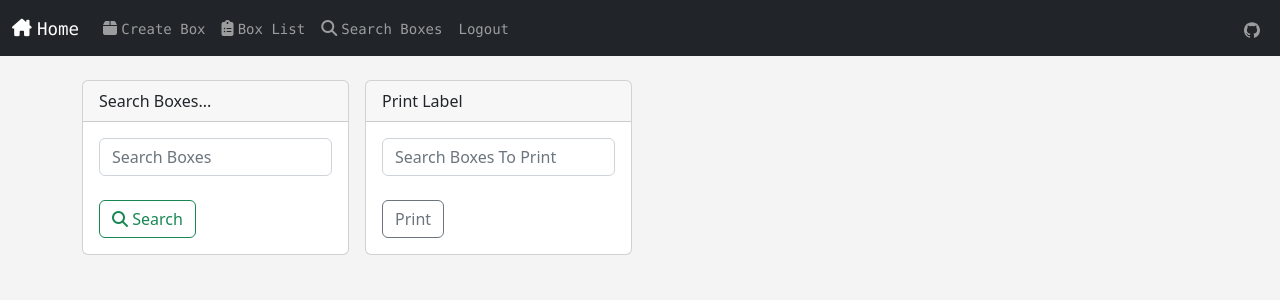
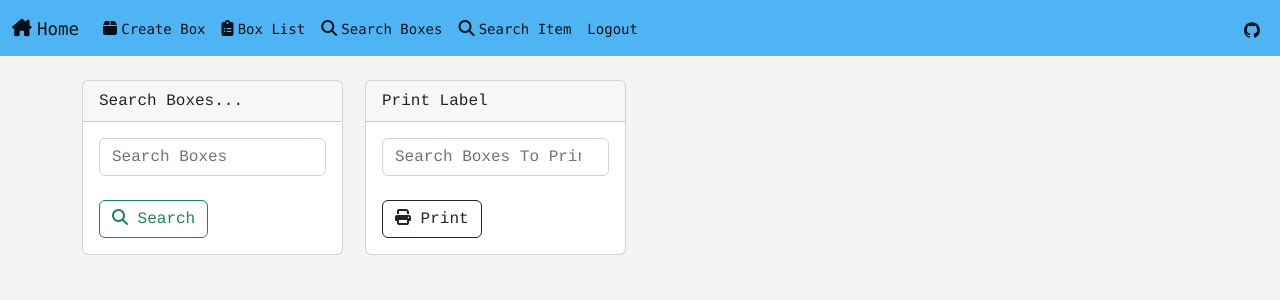
Before and after one commit to lexFav/MovingWebApp_2, a Django app: page /search_boxes in a window 1280 px wide. Shown: the top 300 px of the page. Run offline with Django 3.2, Linux system fonts and the light colour scheme; a user stored in the database is signed in; some libraries are stand-ins or nearby versions.

Commit message:
search item commit

```diff
--- a/mainApp/forms.py
+++ b/mainApp/forms.py
@@ -1,4 +1,3 @@
-import imp
 from django import forms
 from django.forms import ModelForm
 from .models import Box, BoxItem
--- a/mainApp/models.py
+++ b/mainApp/models.py
@@ -13,7 +13,7 @@ class Box(models.Model):
 class BoxItem(models.Model):
     box = models.ForeignKey(Box, blank=True, null=True, on_delete=models.CASCADE)
     item_name = models.CharField('Item Name', max_length=300)
-    item_quantity = models.CharField('Item Quantity', max_length=50)
+    item_quantity = models.CharField('Item Quantity', max_length=50, default=1)
     item_creation_date = models.DateTimeField('Item Date', blank=True)
 
     def __str__(self):
--- a/mainApp/static/script.js
+++ /dev/null
@@ -1 +0,0 @@
-/* Nothing Yet! */
--- a/mainApp/templates/mainApp/base.html
+++ b/mainApp/templates/mainApp/base.html
@@ -6,6 +6,7 @@
     <title>Moving Box Web App</title>
     <link href="https://cdn.jsdelivr.net/npm/bootstrap@5.2.0-beta1/dist/css/bootstrap.min.css" rel="stylesheet" integrity="sha384-0evHe/X+R7YkIZDRvuzKMRqM+OrBnVFBL6DOitfPri4tjfHxaWutUpFmBp4vmVor" crossorigin="anonymous">
     {% load static %}
+    <link rel="shortcut icon" href="{% static 'favicon.ico' %}" type="image/x-icon">
     <link href="{% static 'style.css' %}" rel="stylesheet">
     <script src="https://kit.fontawesome.com/4f19e509b9.js" crossorigin="anonymous"></script>
   </head>
--- a/mainApp/templates/mainApp/box_list.html
+++ b/mainApp/templates/mainApp/box_list.html
@@ -4,7 +4,7 @@
 {% load static %}
 {% if user.is_authenticated %}
 
-    <h1>Box List</h1>
+    <h1 class="courier">Box List</h1>
     <br/>
 
 {% for box in box_list %}
@@ -22,7 +22,7 @@
     {% if user.is_authenticated %}
       {% for item in box_Item_list %}
           {% if item.box.id == box.id %}
-        <li>{{ item.item_name }}
+        <li>{{ item.item_name }} | {{ item.item_quantity }}
           <a href="{% url 'edit-item' item.id %}" class="btn btn-outline-dark btn-sm" title="Edit">
             <svg xmlns="http://www.w3.org/2000/svg" width="16" height="16" fill="currentColor" class="bi bi-pen" viewBox="0 0 16 16">
                 <path d="m13.498.795.149-.149a1.207 1.207 0 1 1 1.707 1.708l-.149.148a1.5 1.5 0 0 1-.059 2.059L4.854 14.854a.5.5 0 0 1-.233.131l-4 1a.5.5 0 0 1-.606-.606l1-4a.5.5 0 0 1 .131-.232l9.642-9.642a.5.5 0 0 0-.642.056L6.854 4.854a.5.5 0 1 1-.708-.708L9.44.854A1.5 1.5 0 0 1 11.5.796a1.5 1.5 0 0 1 1.998-.001zm-.644.766a.5.5 0 0 0-.707 0L1.95 11.756l-.764 3.057 3.057-.764L14.44 3.854a.5.5 0 0 0 0-.708l-1.585-1.585z"/>
--- a/mainApp/templates/mainApp/create_box.html
+++ b/mainApp/templates/mainApp/create_box.html
@@ -31,7 +31,7 @@
             </div>
 
 
-                <button type="submit" value="Submit" class="btn btn-outline-secondary" id="courier">
+                <button type="submit" value="Submit" class="btn btn-outline-success" id="courier">
                 <i class="fa-solid fa-circle-check"></i> Submit
                 </button>
         </form>
--- a/mainApp/templates/mainApp/navbar.html
+++ b/mainApp/templates/mainApp/navbar.html
@@ -1,4 +1,4 @@
-<nav class="navbar navbar-expand-lg navbar-dark bg-dark">
+<nav class="navbar navbar-expand-lg" style="background-color: #4eb4f3;">
     <div class="container-fluid">
       <a class="navbar-brand" href="{% url 'home' %}">
         <i class="fa-solid fa-house-chimney fa-sm"></i> <code>Home</code></a>
@@ -8,36 +8,40 @@
       <div class="collapse navbar-collapse" id="navbarSupportedContent">
         <ul class="navbar-nav me-auto mb-2 mb-lg-0">
           <li class="nav-item">
-            <a class="nav-link" href="{% url 'create-box' %}">
+            <a class="nav-link active" href="{% url 'create-box' %}">
               <i class="fa-solid fa-box"></i> <code>Create Box</code></a>
           </li>
 
           <li class="nav-item">
-            <a class="nav-link" href="{% url 'box-list' %}"><i class="fa-solid fa-clipboard-list"></i> <code>Box List</code></a>
+            <a class="nav-link active" href="{% url 'box-list' %}"><i class="fa-solid fa-clipboard-list"></i> <code>Box List</code></a>
           </li>
 
           <li class="nav-item">
-            <a class="nav-link" href="{% url 'search-boxes' %}"><i class="fa-solid fa-magnifying-glass"></i> <code>Search Boxes</code></a>
+            <a class="nav-link active" href="{% url 'search-boxes' %}"><i class="fa-solid fa-magnifying-glass"></i> <code>Search Boxes</code></a>
+          </li>
+
+          <li class="nav-item">
+            <a class="nav-link active" href="{% url 'search-box-item' %}"><i class="fa-solid fa-magnifying-glass"></i> <code>Search Item</code></a>
           </li>
 
           {% if user.is_authenticated %}
             <li class="nav-item">
-              <a class="nav-link" href="{% url 'logout' %}"><code>Logout</code></a>
+              <a class="nav-link active" href="{% url 'logout' %}"><code>Logout</code></a>
             </li>
           {% else %}
           <li class="nav-item">
-            <a class="nav-link" href="{% url 'register_user' %}"><code>Register</code></a>
+            <a class="nav-link active" href="{% url 'register_user' %}"><code>Register</code></a>
           </li>
 
             <li class="nav-item">
-              <a class="nav-link" href="{% url 'login' %}"><code>Login</code></a>
+              <a class="nav-link active" href="{% url 'login' %}"><code>Login</code></a>
             </li>
           {% endif %}
           </ul>
 
           <ul class="navbar-nav flex-row flex-wrap ms-md-auto">
             <li class="nav-item col-6 col-lg-auto">
-              <a class="nav-link py-2 px-0 px-lg-2" href="https://github.com/lexFav" target="_blank" rel="noopener">
+              <a class="nav-link py-2 px-0 px-lg-2 active" href="https://github.com/lexFav" target="_blank" rel="noopener">
               <svg xmlns="http://www.w3.org/2000/svg" width="16" height="16" class="navbar-nav-svg" viewBox="0 0 512 499.36" role="img"><title>GitHub</title><path fill="currentColor" fill-rule="evenodd" d="M256 0C114.64 0 0 114.61 0 256c0 113.09 73.34 209 175.08 242.9 12.8 2.35 17.47-5.56 17.47-12.34 0-6.08-.22-22.18-.35-43.54-71.2 15.49-86.2-34.34-86.2-34.34-11.64-29.57-28.42-37.45-28.42-37.45-23.27-15.84 1.73-15.55 1.73-15.55 25.69 1.81 39.21 26.38 39.21 26.38 22.84 39.12 59.92 27.82 74.5 21.27 2.33-16.54 8.94-27.82 16.25-34.22-56.84-6.43-116.6-28.43-116.6-126.49 0-27.95 10-50.8 26.35-68.69-2.63-6.48-11.42-32.5 2.51-67.75 0 0 21.49-6.88 70.4 26.24a242.65 242.65 0 0 1 128.18 0c48.87-33.13 70.33-26.24 70.33-26.24 14 35.25 5.18 61.27 2.55 67.75 16.41 17.9 26.31 40.75 26.31 68.69 0 98.35-59.85 120-116.88 126.32 9.19 7.9 17.38 23.53 17.38 47.41 0 34.22-.31 61.83-.31 70.23 0 6.85 4.61 14.81 17.6 12.31C438.72 464.97 512 369.08 512 256.02 512 114.62 397.37 0 256 0z" /></svg>
               <small class="d-lg-none ms-2">GitHub</small>
               </a>
--- a/mainApp/templates/mainApp/search_boxes.html
+++ b/mainApp/templates/mainApp/search_boxes.html
@@ -1,12 +1,13 @@
 {% extends 'mainApp/base.html' %}
 
 {% block content %}
+{% load static %}
 {% if user.is_authenticated %}
 
 <div class="row g-3">
   <div class="col-12 col-md-6 col-lg-3 d-flex align-items-stretch">
 <div class="card">
-    <div class="card-header">
+    <div class="card-header courier">
       {% if searched %}
         You Searched For {{ searched }}
     {% else %}
@@ -17,9 +18,9 @@
 
     <form method="POST" action="{% url 'search-boxes' %}"  id="id_01">
       {% csrf_token %}
-        <input class="form-control me-2" type="search" placeholder="Search Boxes" aria-label="Search" name="searched">
+        <input class="form-control me-2 courier" type="search" placeholder="Search Boxes" aria-label="Search" name="searched">
         <br/>
-        <button form="id_01" class="btn btn-outline-success" type="submit" >
+        <button form="id_01" class="btn btn-outline-success courier" type="submit">
           <i class="fa-solid fa-magnifying-glass"></i> Search
         </button>
     </form>
@@ -29,16 +30,18 @@
     <br>
     <div class="col-12 col-md-6 col-lg-3 d-flex align-items-stretch">
     <div class="card">
-      <div class="card-header">
+      <div class="card-header courier">
         Print Label
       </div>
       <div class="card-body">
 
     <form method="POST" action="{% url 'print-pdf' %}"  id="id_02" >
       {% csrf_token %}
-      <input class="form-control me-2" type="search" placeholder="Search Boxes To Print" aria-label="Print Label" name="searched_2">
+      <input class="form-control me-2 courier" type="search" placeholder="Search Boxes To Print" aria-label="Print Label" name="searched_2">
       <br/>
-        <button form="id_02" type="submit" value="Print" class="btn btn-outline-secondary" >Print</button>
+        <button form="id_02" type="submit" value="Print" class="btn btn-outline-dark courier">
+          <i class="fa-solid fa-print"></i> Print
+        </button>
     </form>
   </div>
   </div>
@@ -50,15 +53,15 @@
             <br/>
             {% for box in boxes %}
                 <div class="card">
-                    <div class="card-header">
+                    <div class="card-header courier">
 
-                      <h5 class="card-title">Box # {{ box.box_number }}<br/></h5> <strong><i class="fa-solid fa-location-crosshairs"></i> Location: </strong>{{ box.box_location }}   <strong>Date <i class="fa-solid fa-clock"></i> : </strong> {{ box.box_creation_date }} <br/> <strong><i class="fa-solid fa-message"></i> Description: </strong>{{ box.box_description }}
+                      <h5 class="card-title">Box # {{ box.box_number }}<br/></h5> <strong><i class="fa-solid fa-location-crosshairs"></i> Location: </strong>{{ box.box_location }} | <strong><i class="fa-solid fa-clock"></i> Date:</strong> {{ box.box_creation_date }} <br/> <strong><i class="fa-solid fa-message"></i> Description: </strong>{{ box.box_description }}
 
 
                     </div>
-                    <div class="card-body">
+                    <div class="card-body courier">
 
-                        <ul>
+                        <ol>
                     {% if user.is_authenticated %}
                       {% for item in box_Item_list %}
                           {% if item.box.id == box.id %}
@@ -80,7 +83,7 @@
                         {% endif %}
                       {% endfor %}
                       {% endif %}
-                        </ul>
+                        </ol>
 
                         </p>
                     </div>
--- a/mainApp/urls.py
+++ b/mainApp/urls.py
@@ -21,6 +21,7 @@ urlpatterns = [
       path('delete_item/<item_id>', views.delete_item, name="delete-item"),
       path('search_boxes', views.search_boxes, name="search-boxes"),
       path('print_pdf', views.print_pdf, name="print-pdf"),
+      path('search_box_item', views.search_box_item, name="search-box-item"),
 ]
 
 if settings.DEBUG:
--- a/mainApp/views.py
+++ b/mainApp/views.py
@@ -7,14 +7,32 @@ from django.template.loader import get_template
 from xhtml2pdf import pisa
 from django.views.generic import ListView
 
+def search_box_item(request):
+    if request.method == "POST":
+        searched = request.POST['searched']
+        box_items = BoxItem.objects.filter(item_name__icontains = searched)
+
+        return render(request,
+        'mainApp/search_box_item.html',
+        {'searched': searched,
+        'box_items': box_items,})
+    else:
+        return render(request,
+        'mainApp/search_box_item.html',
+        {})
+
+
 def print_pdf(request):
     if request.method == "POST":
         searched = request.POST['searched_2'].split(",")
-        box_list = Box.objects.filter(box_number__in= searched)
+        searched_blank = request.POST['searched_2']
 
-    box_list = Box.objects.filter(box_number__in= searched)
+        if searched_blank:
+            searched = request.POST['searched_2'].split(",")
+            box_list = Box.objects.filter(box_number__in= searched)
+        else:
+            box_list = Box.objects.all().order_by('box_number')
 
-    # box_list = Box.objects.all().order_by('box_number')
     box_Item_list = BoxItem.objects.all().order_by('item_creation_date')
     template_path = 'mainApp/print_pdf.html'
     context = {'box_list': box_list,'box_Item_list': box_Item_list}
@@ -94,7 +112,13 @@ def edit_box(request, box_id):
 def search_boxes(request):
     if request.method == "POST":
         searched = request.POST['searched'].split(",")
-        boxes = Box.objects.filter(box_number__in= searched)
+        searched_blank = request.POST['searched']
+
+        if searched_blank:
+            boxes = Box.objects.filter(box_number__in=searched)
+        else:
+            boxes = Box.objects.all().order_by('box_number')
+
         box_Item_list = BoxItem.objects.all().order_by('item_creation_date')
 
         return render(request,
--- a/members/templates/authenticate/login.html
+++ b/members/templates/authenticate/login.html
@@ -6,7 +6,7 @@
 <br/>
 
 
-        <form action="" method=POST>
+        <form method=POST>
             {% csrf_token %}
 
             <form>
--- a/static/style.css
+++ b/static/style.css
@@ -2,6 +2,11 @@ body {
     background-color: #f4f4f4;
 }
 
+h1,h2,h3,h4,h5,h6,p {
+    font-weight: bold;
+}
+
+/* Icon and form floating stuff */
 .form-floating {
     position: relative;
 }
@@ -23,10 +28,7 @@ body {
     left: 1.25rem;
 }
 
-h1,h2,h3,h4,h5,h6,p {
-    font-weight: bold;
-}
-
+/* Other stuff */
 .courier {
     font-family: Courier;
 }
@@ -34,7 +36,3 @@ h1,h2,h3,h4,h5,h6,p {
 #courier {
     font-family: Courier;
 }
-
-.form-floating {
-    position: relative;
-}
```
Also changed, not shown: mainApp/static/style.css (deleted, +0 -38 lines), mainApp/templates/mainApp/print_pdf.html (+4 -3 lines), mainApp/templates/mainApp/print_pdf_list.html (deleted, +0 -51 lines), mainApp/templates/mainApp/search_box_item.html (added, +53 -0 lines), members/templates/authenticate/register_user.html (+2 -24 lines), requirements.txt (deleted, +0 -19 lines), mainApp/migrations/0004_alter_boxitem_item_quantity.py (added), static/favicon.ico (added).
